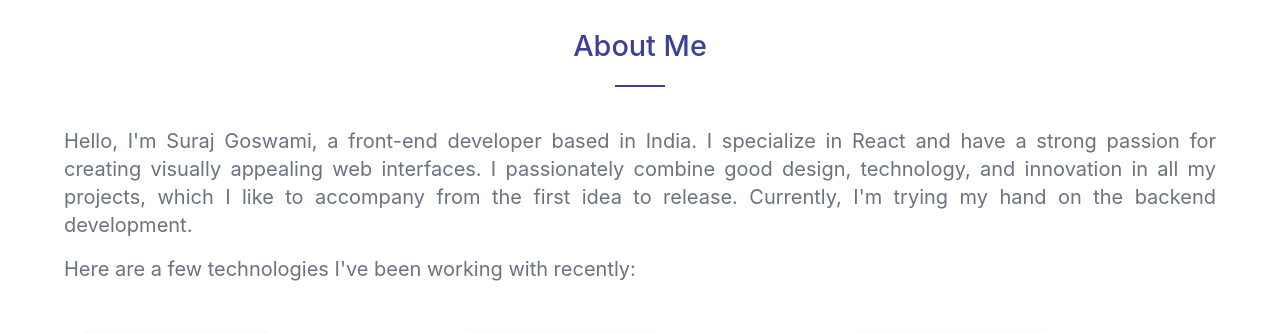
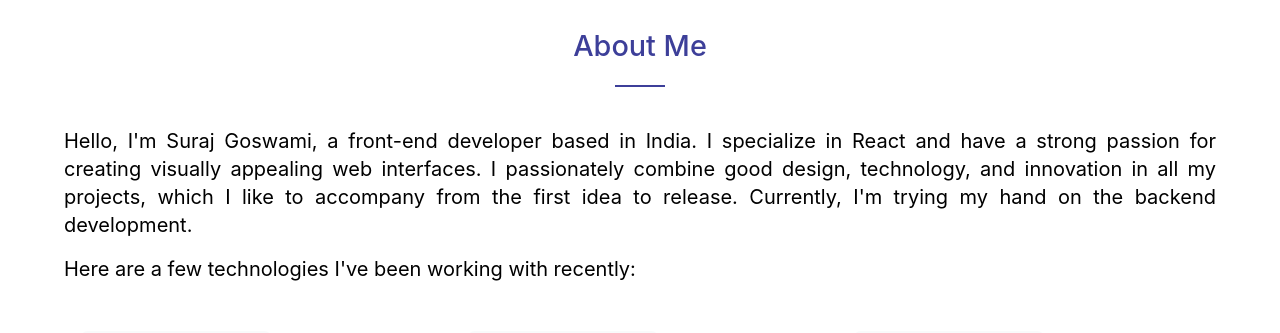
Before and after one commit to SurajG20/Portfolio-Website, a React (Vite) app: page / in a window 1280 px wide. Shown: the part 860-1193 px from the top of the page. Built offline with nearby package versions, Linux system fonts and the light colour scheme.

Commit message:
folder structure

```diff
--- a/src/views/About.jsx
+++ b/src/layout/About.jsx
@@ -1,5 +1,5 @@
 import React, { useContext } from 'react';
-import { techStack } from '../data/constants';
+import { techStack } from '../data/data';
 import { ThemeContext } from '../themeProvider';
 import { motion } from 'framer-motion';
 
@@ -15,7 +15,7 @@ const About = () => {
             <p
               className={
                 darkMode
-                  ? 'mt-4 text-xl text-justify text-gray-500'
+                  ? 'mt-4 text-xl text-justify text-black'
                   : 'mt-4 text-xl text-justify text-white'
               }
             >
@@ -31,7 +31,7 @@ const About = () => {
             <p
               className={
                 darkMode
-                  ? 'mt-4 text-xl text-justify text-gray-500'
+                  ? 'mt-4 text-xl text-justify text-black'
                   : 'mt-4 text-xl text-justify text-white'
               }
             >
--- a/src/views/Home.jsx
+++ b/src/layout/Home.jsx
@@ -1,9 +1,8 @@
 import React, { useContext } from 'react';
 import Typical from 'react-typical';
-import { socialLinks } from '../data/constants';
+import { socialLinks } from '../data/data';
 import { ThemeContext } from '../themeProvider';
 import { motion } from 'framer-motion';
-import { Link } from 'react-scroll';
 import light from '../assets/light.png';
 import dark from '../assets/dark.jpg';
 
@@ -68,12 +67,13 @@ const Home = () => {
               ))}
             </div>
             <div className="mt-3 sm:mt-6 cursor-pointer w-1/3 ">
-              <Link
-                to="/"
+              <a
+                href="https://drive.google.com/file/d/1XzE5vO5j3jnGc9At8Wy_-_JQ3O-EFsK5/view?usp=sharing"
+                target="blank"
                 className="px-3 py-1 border border-transparent text-base font-medium rounded-md text-white bg-[#5b75c2] hover:bg-blue-200 md:py-2 md:text-xl md:px-8"
               >
                 Resume
-              </Link>
+              </a>
             </div>
           </div>
         </main>
```
Also changed, not shown: package.json (+9 -6 lines), src/App.jsx (+5 -5 lines), src/components/Footer.jsx (renamed from src/views/Footer.jsx), src/data/data.jsx (renamed from src/data/constants.jsx), src/layout/Contact.jsx (renamed from src/views/Contact.jsx), src/layout/Projects.jsx (renamed from src/views/Projects.jsx), 1 other file (tests, documents, lock files or other folders).
